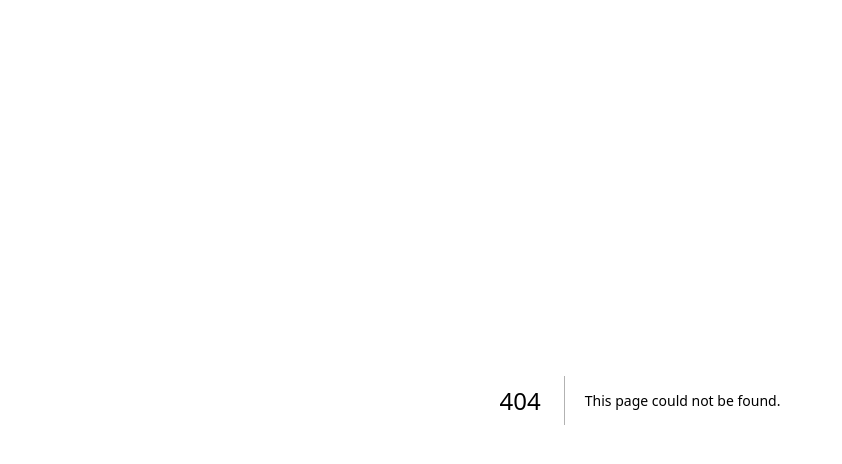
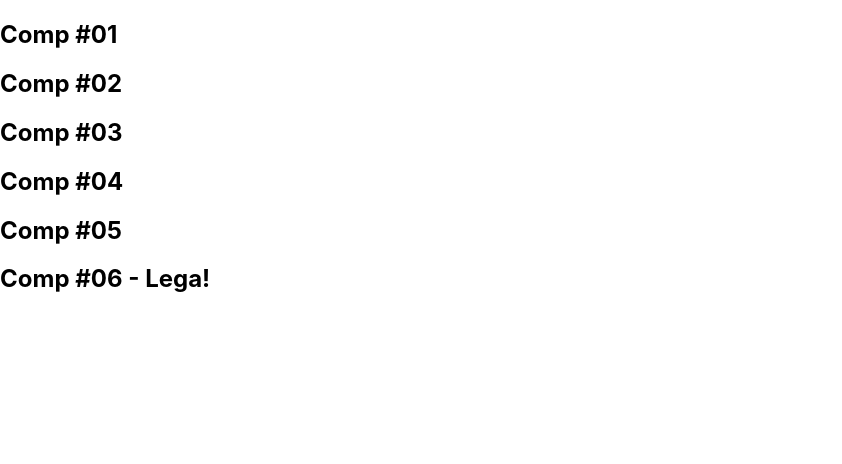
Before and after one commit to Victor110901/Revisao-React, a Next.js app: page /modulo/teste in a window 1280 px wide. Before the commit this address had no page. Shown: the top 464 px of the page, without its empty margins (0-842 px from the left). Built offline with nearby package versions, Linux system fonts and the light colour scheme.

Commit message:
Aula 50 next Sistema de modulo ECMAScript, diferentes tipos de export e funções

```diff
--- a/components/Contador.jsx
+++ b/components/Contador.jsx
@@ -45,3 +45,5 @@
         )
     }
 }
+
+// export default Contador
--- /dev/null
+++ b/components/modulo/funcionais.jsx
@@ -0,0 +1,35 @@
+export function Comp1() {
+    return (
+        <div>
+            <h2>Comp #01</h2>
+        </div>
+    )
+}
+
+export const Comp2 = function() {
+    return <h2>Comp #02</h2>
+}
+
+export default function () {
+    return (
+        <div>
+            <h2>Comp #03</h2>
+        </div>
+    )
+}
+
+export const Comp4 = () => {
+    return <h2>Comp #04</h2>
+}
+
+const Comp5 = () => <h2>Comp #05</h2>
+
+const Comp6 = props => (
+    <div>
+        <h2>Comp #06 - {props.msg}</h2>
+    </div>
+)
+
+export {
+    Comp5, Comp6
+}
--- /dev/null
+++ b/pages/modulo/teste.jsx
@@ -0,0 +1,16 @@
+import
+    Padrao, { Comp1 as Blabla, Comp2, Comp4, Comp5, Comp6 }
+from "../../components/modulo/funcionais"
+
+export default function teste() {
+    return (
+        <div>
+            <Blabla />
+            <Comp2 />
+            <Padrao />
+            <Comp4 />
+            <Comp5 />
+            <Comp6 msg={"Lega!"} />
+        </div>
+    )
+}
```
